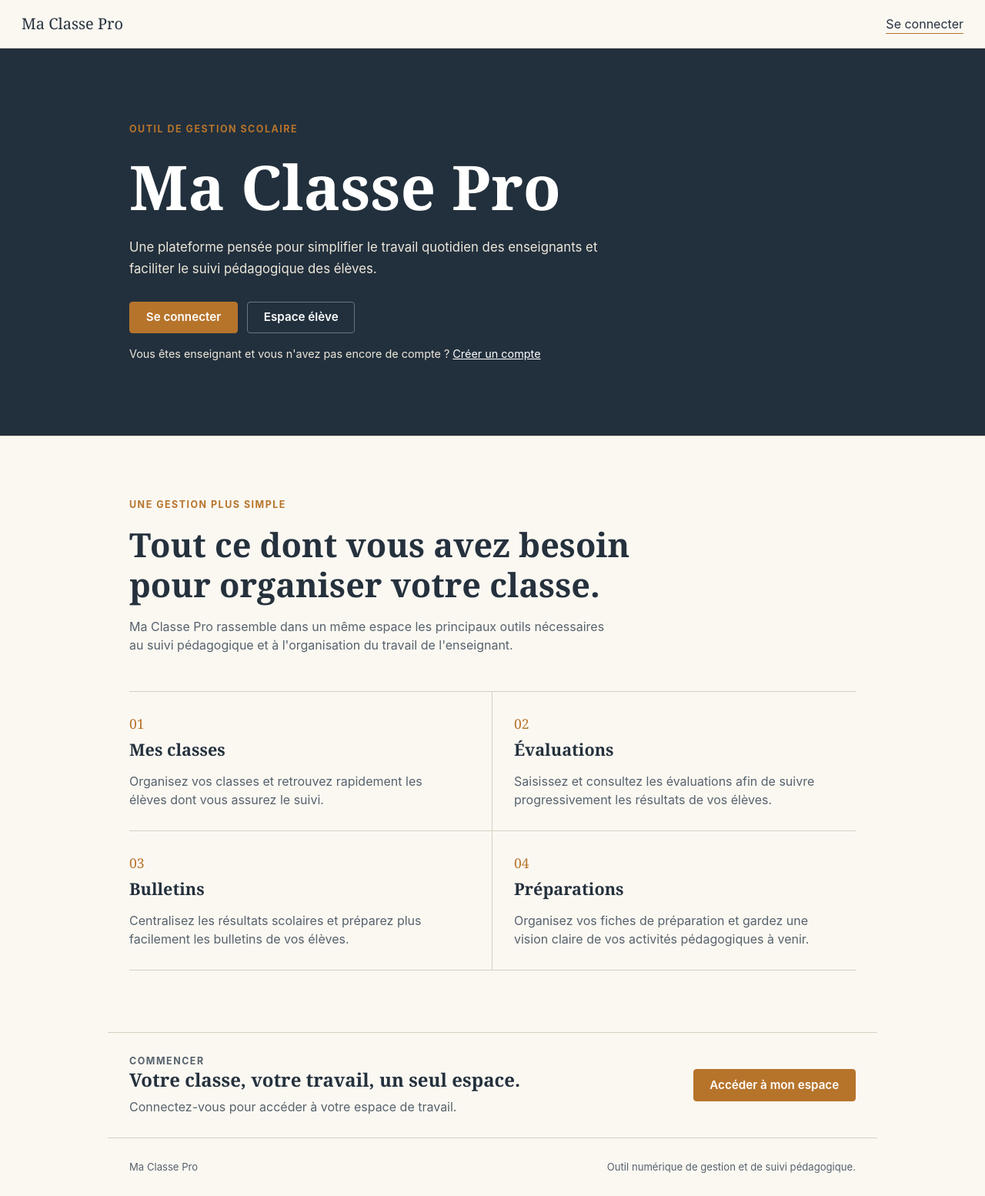
After one commit to horondensidi-rgb/ma-classe-pro, a Django app: page / in a window 1280 px wide. The commit adds this page. Shown: the whole page at 77% size. Run offline with Django 5.2, Linux system fonts and the light colour scheme.

Commit message:
Ajout de la page d'accueil

```diff
--- a/comptes/urls.py
+++ b/comptes/urls.py
@@ -15,6 +15,7 @@ app_name = 'comptes'
 # "connexion" un jour.
 
 urlpatterns = [
+    path('', views.accueil_view, name='accueil'),
     path('inscription/', views.inscription_view, name='inscription'),
 
     path(
--- a/comptes/views.py
+++ b/comptes/views.py
@@ -165,3 +165,7 @@ def tableau_bord_view(request):
         'classes': classes,
         'prochaines_fiches': prochaines_fiches,
     })
+
+
+def accueil_view(request):
+    return render(request, 'comptes/accueil.html')
--- a/static/comptes/css/style.css
+++ b/static/comptes/css/style.css
@@ -553,3 +553,212 @@ h1, h2, h3 {
     font-size: 1rem;
     color: var(--couleur-accent-fonce);
 }
+
+
+
+/* ============================================================
+PAGE D'ACCUEIL — MA CLASSE PRO
+============================================================ */
+
+.accueil-hero {
+border-bottom: 1px solid var(--couleur-trait);
+background: var(--couleur-panneau);
+color: var(--couleur-panneau-texte);
+}
+
+.accueil-hero-contenu {
+max-width: 1000px;
+margin: 0 auto;
+padding: 4rem var(--espace-sm);
+}
+
+@media (min-width: 640px) {
+.accueil-hero-contenu {
+padding: 6rem var(--espace-md);
+}
+}
+
+.accueil-sur-titre {
+margin: 0 0 var(--espace-sm);
+color: var(--couleur-accent);
+font-size: 0.78rem;
+font-weight: 700;
+letter-spacing: 0.12em;
+}
+
+.accueil-hero h1 {
+color: #FFFFFF;
+font-size: clamp(2.5rem, 8vw, 5rem);
+margin-bottom: var(--espace-sm);
+}
+
+.accueil-introduction {
+max-width: 620px;
+color: var(--couleur-panneau-texte);
+font-size: 1.05rem;
+line-height: 1.7;
+margin-bottom: var(--espace-md);
+}
+
+.accueil-actions {
+display: flex;
+flex-wrap: wrap;
+gap: 0.75rem;
+margin-bottom: var(--espace-sm);
+}
+
+.accueil-actions .bouton-secondaire {
+color: #FFFFFF;
+border-color: #687681;
+}
+
+.accueil-actions .bouton-secondaire:hover {
+color: var(--couleur-encre);
+}
+
+.accueil-inscription {
+margin: 0;
+font-size: 0.9rem;
+color: var(--couleur-panneau-texte);
+}
+
+.accueil-inscription a {
+color: #FFFFFF;
+}
+
+.accueil-presentation {
+max-width: 1000px;
+margin: 0 auto;
+padding: 3.5rem var(--espace-sm);
+}
+
+@media (min-width: 640px) {
+.accueil-presentation {
+padding: 5rem var(--espace-md);
+}
+}
+
+.accueil-section-titre {
+max-width: 680px;
+margin-bottom: var(--espace-lg);
+}
+
+.accueil-section-titre h2 {
+font-size: clamp(1.7rem, 4vw, 2.7rem);
+}
+
+.accueil-section-titre > p:last-child {
+color: var(--couleur-encre-douce);
+max-width: 620px;
+}
+
+.accueil-fonctionnalites {
+display: grid;
+grid-template-columns: 1fr;
+gap: 0;
+border-top: 1px solid var(--couleur-trait);
+}
+
+@media (min-width: 640px) {
+.accueil-fonctionnalites {
+grid-template-columns: 1fr 1fr;
+}
+}
+
+.accueil-fonctionnalite {
+padding: var(--espace-md) 0;
+border-bottom: 1px solid var(--couleur-trait);
+}
+
+@media (min-width: 640px) {
+.accueil-fonctionnalite {
+padding: var(--espace-md);
+}
+
+.accueil-fonctionnalite:nth-child(odd) {
+    padding-left: 0;
+    border-right: 1px solid var(--couleur-trait);
+}
+
+.accueil-fonctionnalite:nth-child(even) {
+    padding-right: 0;
+}
+
+}
+
+.accueil-numero {
+display: block;
+margin-bottom: var(--espace-xs);
+color: var(--couleur-accent);
+font-family: var(--police-titres);
+font-size: 1.1rem;
+}
+
+.accueil-fonctionnalite h3 {
+font-family: var(--police-titres);
+font-size: 1.35rem;
+}
+
+.accueil-fonctionnalite p {
+margin: 0;
+color: var(--couleur-encre-douce);
+max-width: 42ch;
+}
+
+.accueil-cta {
+max-width: 1000px;
+margin: 0 auto;
+padding: var(--espace-md) var(--espace-sm);
+border-top: 1px solid var(--couleur-trait);
+border-bottom: 1px solid var(--couleur-trait);
+
+display: flex;
+flex-direction: column;
+gap: var(--espace-md);
+
+}
+
+@media (min-width: 640px) {
+.accueil-cta {
+padding: var(--espace-md);
+flex-direction: row;
+align-items: center;
+justify-content: space-between;
+}
+}
+
+.accueil-cta h2 {
+margin-bottom: var(--espace-xs);
+font-size: 1.5rem;
+}
+
+.accueil-cta p {
+margin: 0;
+color: var(--couleur-encre-douce);
+}
+
+.accueil-pied {
+max-width: 1000px;
+margin: 0 auto;
+padding: var(--espace-md) var(--espace-sm);
+
+display: flex;
+flex-direction: column;
+gap: 0.25rem;
+
+color: var(--couleur-encre-douce);
+font-size: 0.82rem;
+
+}
+
+@media (min-width: 640px) {
+.accueil-pied {
+padding: var(--espace-md);
+flex-direction: row;
+justify-content: space-between;
+}
+}
+
+.accueil-pied p {
+margin: 0;
+}
--- /dev/null
+++ b/templates/comptes/accueil.html
@@ -0,0 +1,126 @@
+{% extends 'base.html' %}
+
+{% block titre %}Ma Classe Pro — Gestion scolaire{% endblock %}
+
+{% block contenu %}
+
+<section class="accueil-hero">
+    <div class="accueil-hero-contenu">    <p class="accueil-sur-titre">OUTIL DE GESTION SCOLAIRE</p>
+
+    <h1>Ma Classe Pro</h1>
+
+    <p class="accueil-introduction">
+        Une plateforme pensée pour simplifier le travail quotidien
+        des enseignants et faciliter le suivi pédagogique des élèves.
+    </p>
+
+    <div class="accueil-actions">
+        <a href="{% url 'comptes:connexion' %}" class="bouton">
+            Se connecter
+        </a>
+
+        <a href="{% url 'comptes:eleve_connexion' %}" class="bouton-secondaire">
+            Espace élève
+        </a>
+    </div>
+
+    <p class="accueil-inscription">
+        Vous êtes enseignant et vous n'avez pas encore de compte ?
+        <a href="{% url 'comptes:inscription' %}">
+            Créer un compte
+        </a>
+    </p>
+
+</div>
+
+</section><section class="accueil-presentation"><div class="accueil-section-titre">
+    <p class="accueil-sur-titre">UNE GESTION PLUS SIMPLE</p>
+
+    <h2>
+        Tout ce dont vous avez besoin pour organiser votre classe.
+    </h2>
+
+    <p>
+        Ma Classe Pro rassemble dans un même espace les principaux
+        outils nécessaires au suivi pédagogique et à l'organisation
+        du travail de l'enseignant.
+    </p>
+</div>
+
+
+<div class="accueil-fonctionnalites">
+
+    <article class="accueil-fonctionnalite">
+        <span class="accueil-numero">01</span>
+
+        <h3>Mes classes</h3>
+
+        <p>
+            Organisez vos classes et retrouvez rapidement les élèves
+            dont vous assurez le suivi.
+        </p>
+    </article>
+
+
+    <article class="accueil-fonctionnalite">
+        <span class="accueil-numero">02</span>
+
+        <h3>Évaluations</h3>
+
+        <p>
+            Saisissez et consultez les évaluations afin de suivre
+            progressivement les résultats de vos élèves.
+        </p>
+    </article>
+
+
+    <article class="accueil-fonctionnalite">
+        <span class="accueil-numero">03</span>
+
+        <h3>Bulletins</h3>
+
+        <p>
+            Centralisez les résultats scolaires et préparez plus
+            facilement les bulletins de vos élèves.
+        </p>
+    </article>
+
+
+    <article class="accueil-fonctionnalite">
+        <span class="accueil-numero">04</span>
+
+        <h3>Préparations</h3>
+
+        <p>
+            Organisez vos fiches de préparation et gardez une vision
+            claire de vos activités pédagogiques à venir.
+        </p>
+    </article>
+
+</div>
+
+</section><section class="accueil-cta"><div>
+    <p class="accueil-sur-titre">COMMENCER</p>
+
+    <h2>
+        Votre classe, votre travail, un seul espace.
+    </h2>
+
+    <p>
+        Connectez-vous pour accéder à votre espace de travail.
+    </p>
+</div>
+
+<a href="{% url 'comptes:connexion' %}" class="bouton">
+    Accéder à mon espace
+</a>
+
+</section><footer class="accueil-pied"><p>
+    Ma Classe Pro
+</p>
+
+<p>
+    Outil numérique de gestion et de suivi pédagogique.
+</p>
+
+</footer>{% endblock %}
```
